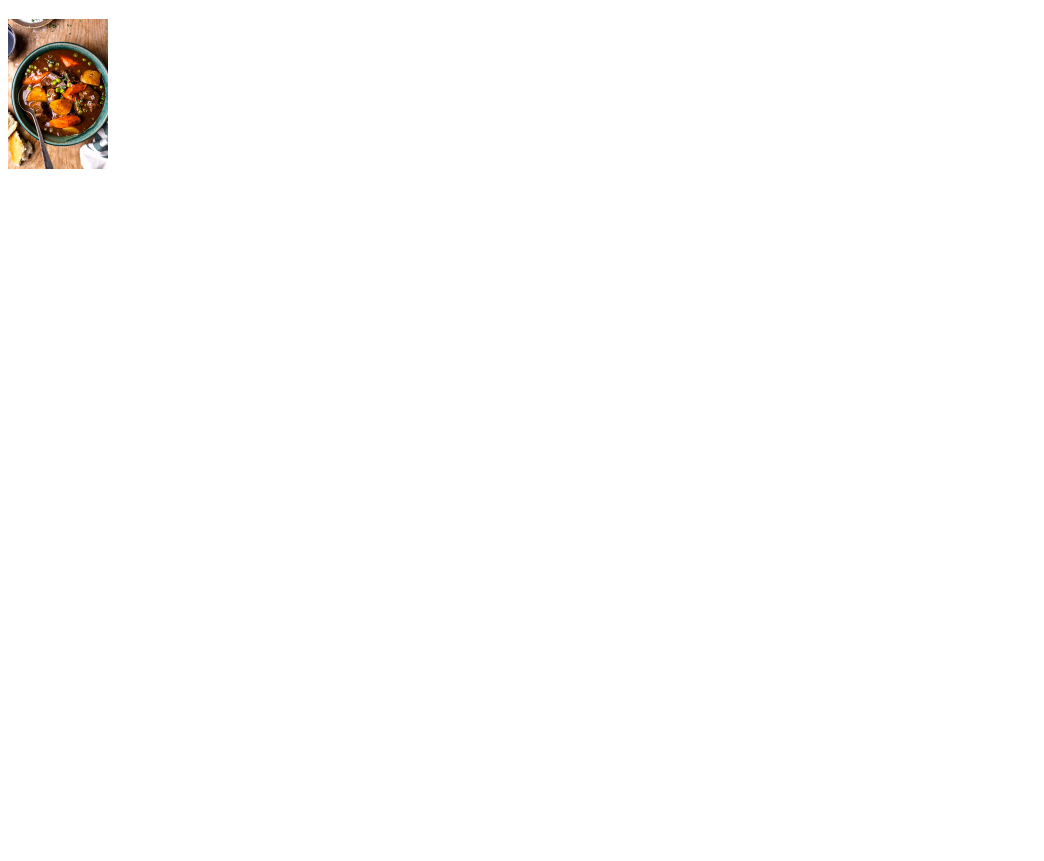
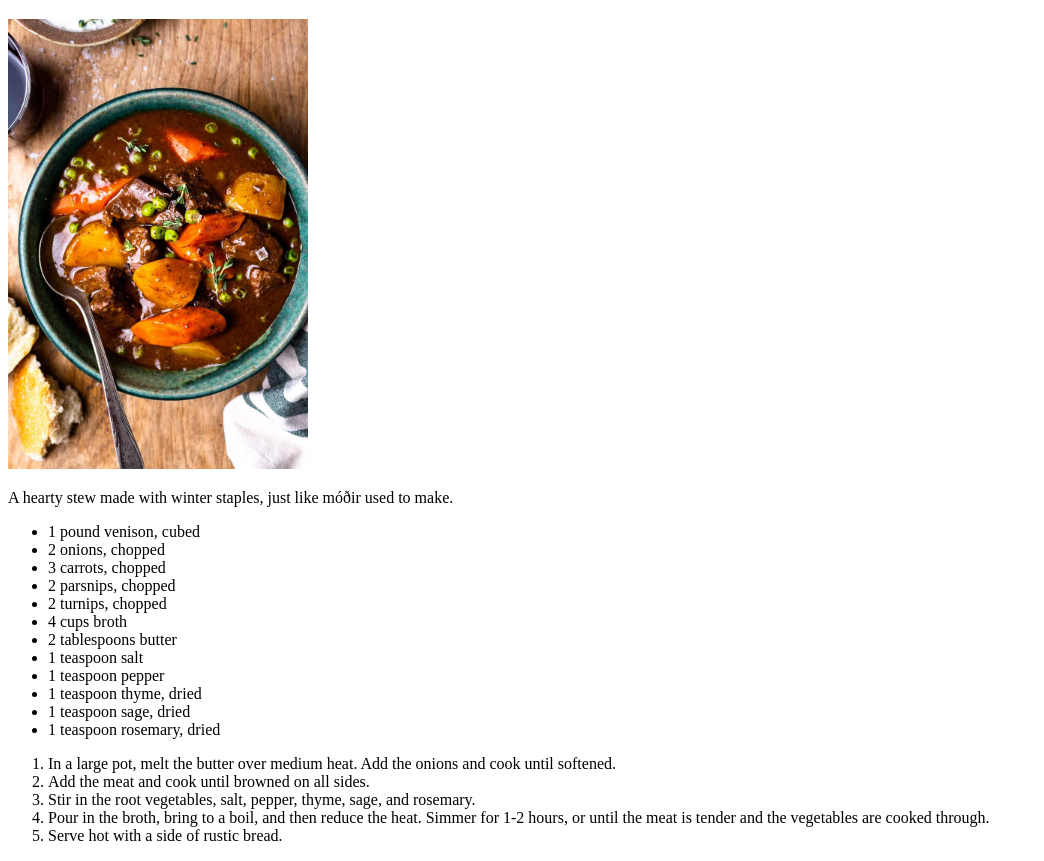
Before and after one commit to zallis4/odin-recipes, a plain HTML site: page recipes/viking-stew.html in a window 1280 px wide. Shown: the part 61-922 px from the top of the page, without its empty margins (0-1044 px from the left). Before the commit the page ends 800 px from the top, so only its background shows below. Drawn offline with Linux system fonts and the light colour scheme.

Commit message:
Add lists for ingredients and steps

```diff
--- a/recipes/viking-stew.html
+++ b/recipes/viking-stew.html
@@ -7,6 +7,28 @@
  </head>
  <body>
     <h1>Viking Stew</h1>
-    <img src="../assets/viking-stew.jpg" alt="Picture of Viking Stew" width="100">
+    <img src="../assets/viking-stew.jpg" alt="Picture of Viking Stew" width="300">
+    <p>A hearty stew made with winter staples, just like móðir used to make.</p>
+    <ul>
+        <li>1 pound venison, cubed</li>
+        <li>2 onions, chopped</li>
+        <li>3 carrots, chopped</li>
+        <li>2 parsnips, chopped</li>
+        <li>2 turnips, chopped</li>
+        <li>4 cups broth</li>
+        <li>2 tablespoons butter</li>
+        <li>1 teaspoon salt</li>
+        <li>1 teaspoon pepper</li>
+        <li>1 teaspoon thyme, dried</li>
+        <li>1 teaspoon sage, dried</li>
+        <li>1 teaspoon rosemary, dried</li>
+    </ul>
+    <ol>
+        <li>In a large pot, melt the butter over medium heat. Add the onions and cook until softened.</li>
+        <li>Add the meat and cook until browned on all sides.</li>
+        <li>Stir in the root vegetables, salt, pepper, thyme, sage, and rosemary.</li>
+        <li>Pour in the broth, bring to a boil, and then reduce the heat. Simmer for 1-2 hours, or until the meat is tender and the vegetables are cooked through.</li>
+        <li>Serve hot with a side of rustic bread.</li>
+    </ol>
  </body>
  </html>
```
Also changed, not shown: index.html (+1 -0 lines), recipes/barley-porridge.html (+14 -1 lines), recipes/cold-cured-trout.html (+18 -1 lines).
